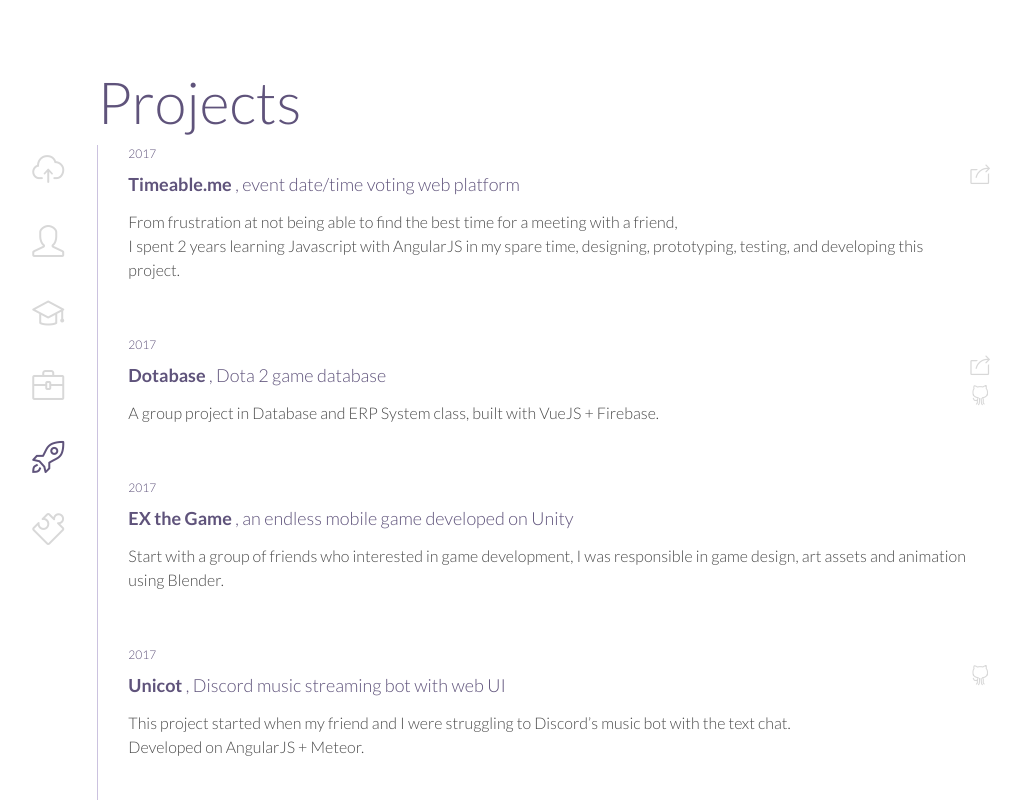
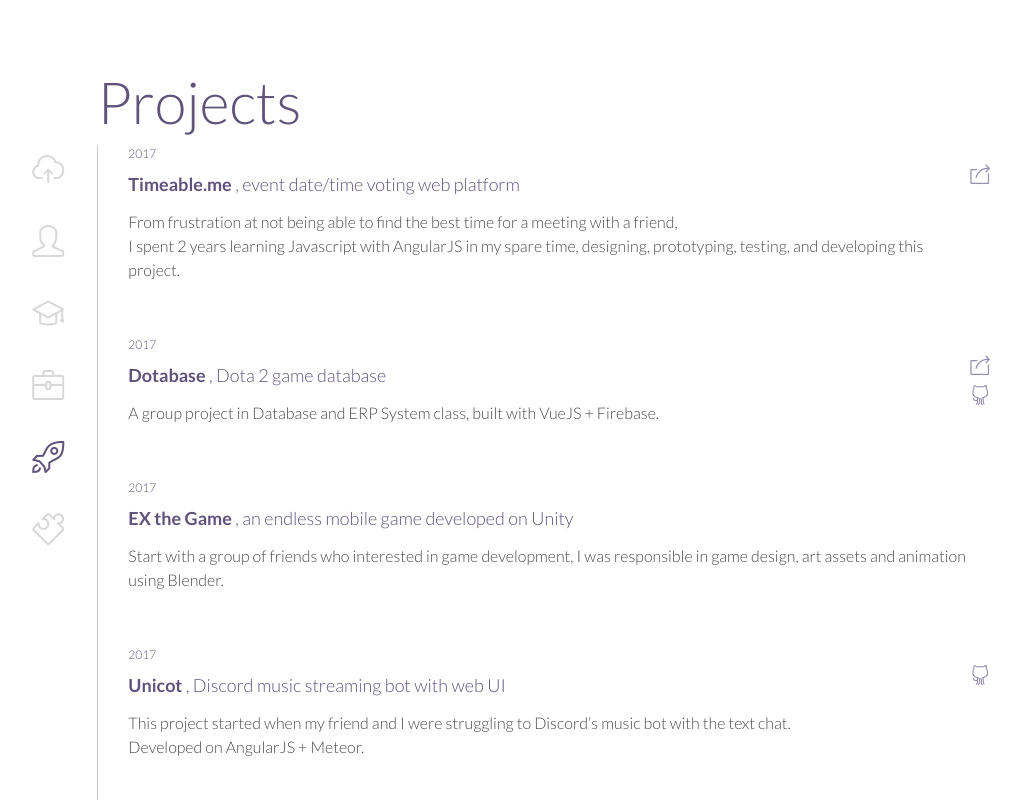
Before and after one commit to Th1nkK1D/me, a Vue app: page /projects in a window 1280 px wide. Shown: the top 800 px of the page, without its empty margins (132-1153 px from the left). Built offline with nearby package versions, Linux system fonts and the light colour scheme.

Commit message:
Adjust timeline link color

```diff
--- a/src/components/Timeline.vue
+++ b/src/components/Timeline.vue
@@ -75,13 +75,13 @@
         text-align: right;
 
         a {
-          color: #d8d8d8;
+          color: #968cad;
           text-decoration: none;
           margin-right: 5px;
           font-size: 20px;
 
           &:hover {
-            color: #968cad;
+            color: #d8d8d8;
           }
         }
       }
```
